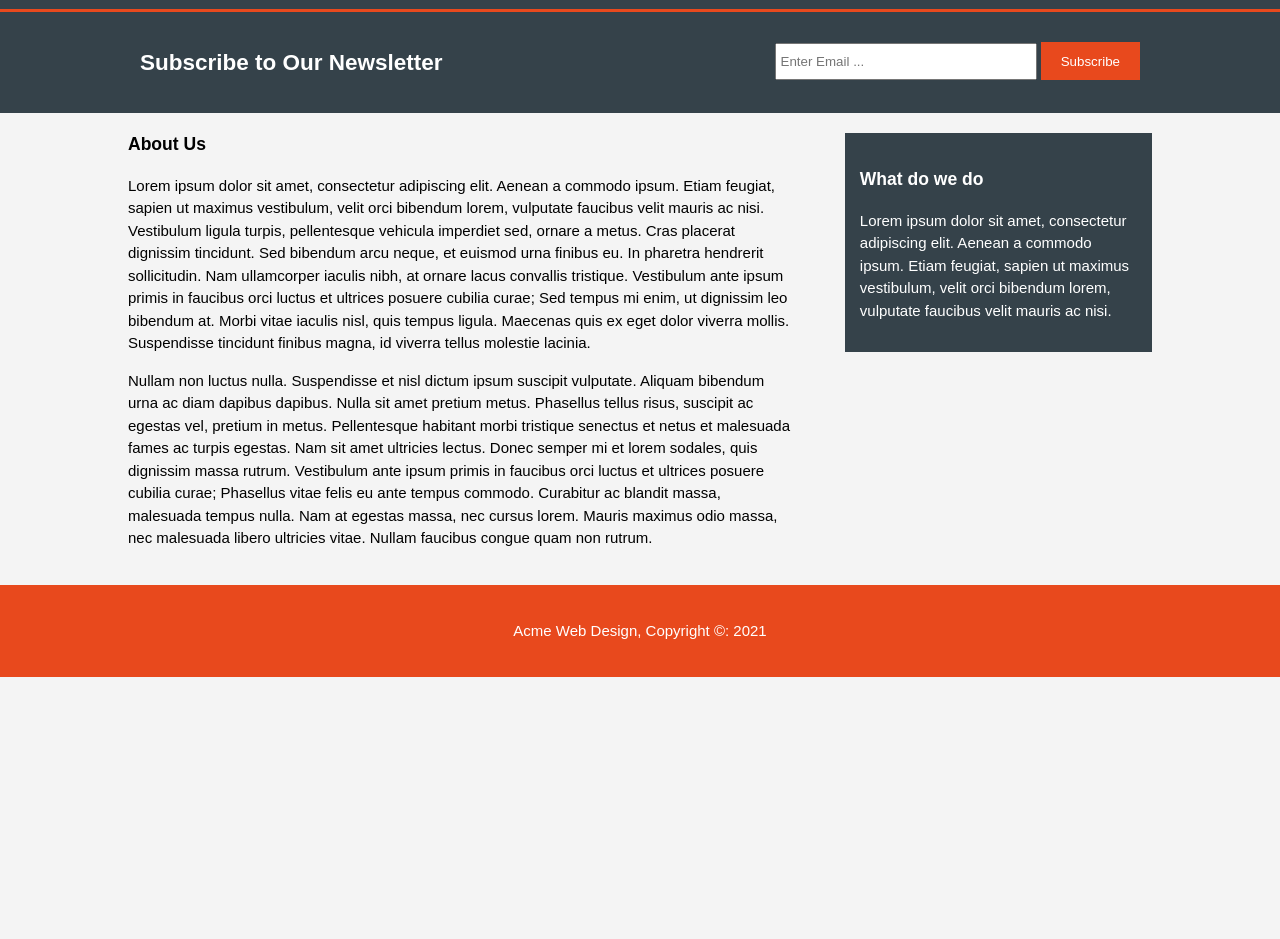
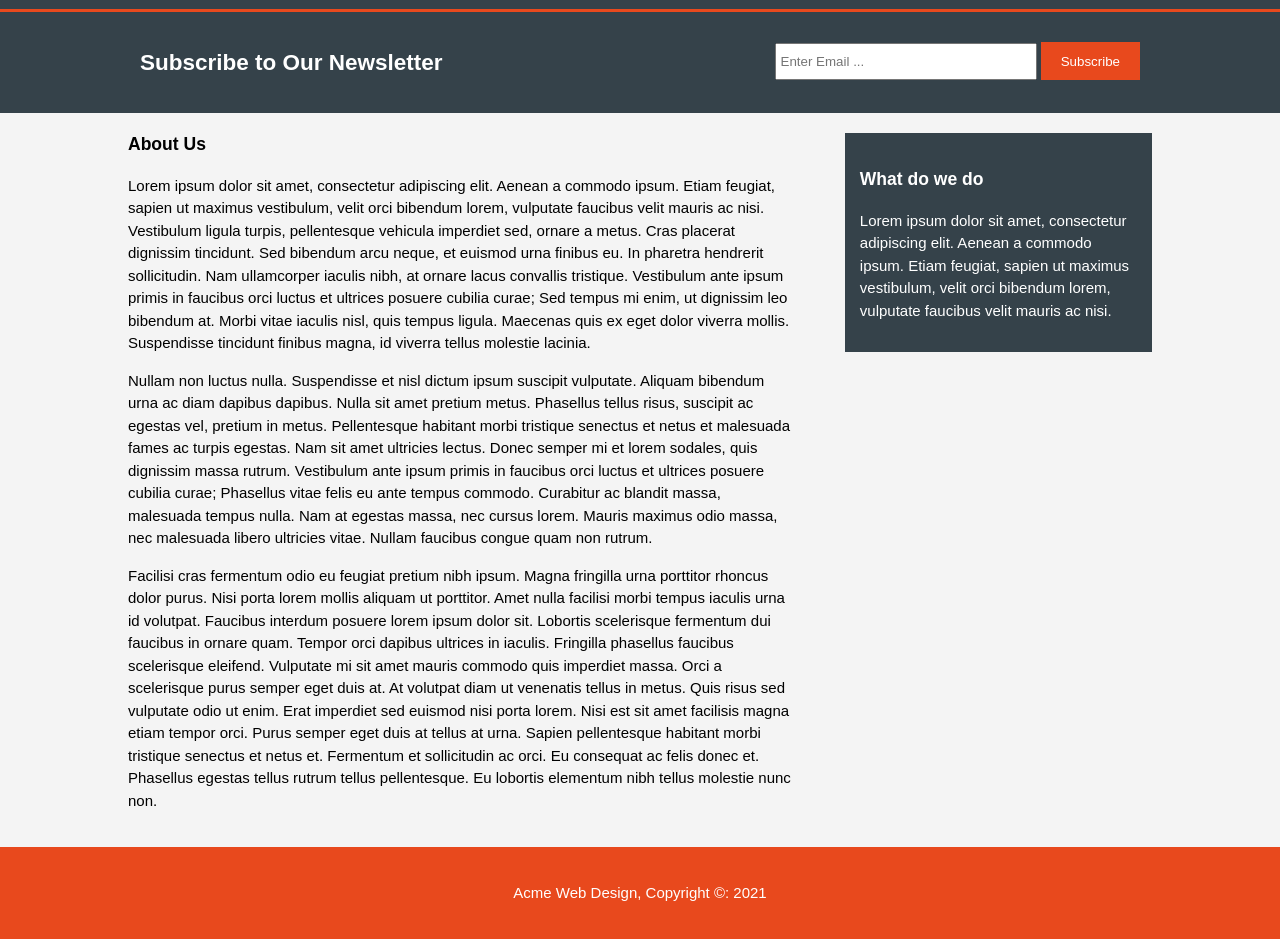
Before and after one commit to VictorHeDev/BTResponsiveLayout, a plain HTML site: page about.html in a window 1280 px wide. Shown: the part 91-1030 px from the top of the page. Before the commit the page ends 800 px from the top, so only its background shows below. Drawn offline with Linux system fonts and the light colour scheme.

Commit message:
Update about.html

```diff
--- a/about.html
+++ b/about.html
@@ -45,6 +45,8 @@
                     <p>
                     Nullam non luctus nulla. Suspendisse et nisl dictum ipsum suscipit vulputate. Aliquam bibendum urna ac diam dapibus dapibus. Nulla sit amet pretium metus. Phasellus tellus risus, suscipit ac egestas vel, pretium in metus. Pellentesque habitant morbi tristique senectus et netus et malesuada fames ac turpis egestas. Nam sit amet ultricies lectus. Donec semper mi et lorem sodales, quis dignissim massa rutrum. Vestibulum ante ipsum primis in faucibus orci luctus et ultrices posuere cubilia curae; Phasellus vitae felis eu ante tempus commodo. Curabitur ac blandit massa, malesuada tempus nulla. Nam at egestas massa, nec cursus lorem. Mauris maximus odio massa, nec malesuada libero ultricies vitae. Nullam faucibus congue quam non rutrum.
                     </p>
+                    <p>Facilisi cras fermentum odio eu feugiat pretium nibh ipsum. Magna fringilla urna porttitor rhoncus dolor purus. Nisi porta lorem mollis aliquam ut porttitor. Amet nulla facilisi morbi tempus iaculis urna id volutpat. Faucibus interdum posuere lorem ipsum dolor sit. Lobortis scelerisque fermentum dui faucibus in ornare quam. Tempor orci dapibus ultrices in iaculis. Fringilla phasellus faucibus scelerisque eleifend. Vulputate mi sit amet mauris commodo quis imperdiet massa. Orci a scelerisque purus semper eget duis at. At volutpat diam ut venenatis tellus in metus. Quis risus sed vulputate odio ut enim. Erat imperdiet sed euismod nisi porta lorem. Nisi est sit amet facilisis magna etiam tempor orci. Purus semper eget duis at tellus at urna. Sapien pellentesque habitant morbi tristique senectus et netus et. Fermentum et sollicitudin ac orci. Eu consequat ac felis donec et. Phasellus egestas tellus rutrum tellus pellentesque. Eu lobortis elementum nibh tellus molestie nunc non.
+                    </p>
                </article>
 
                <aside id="sidebar">
```
